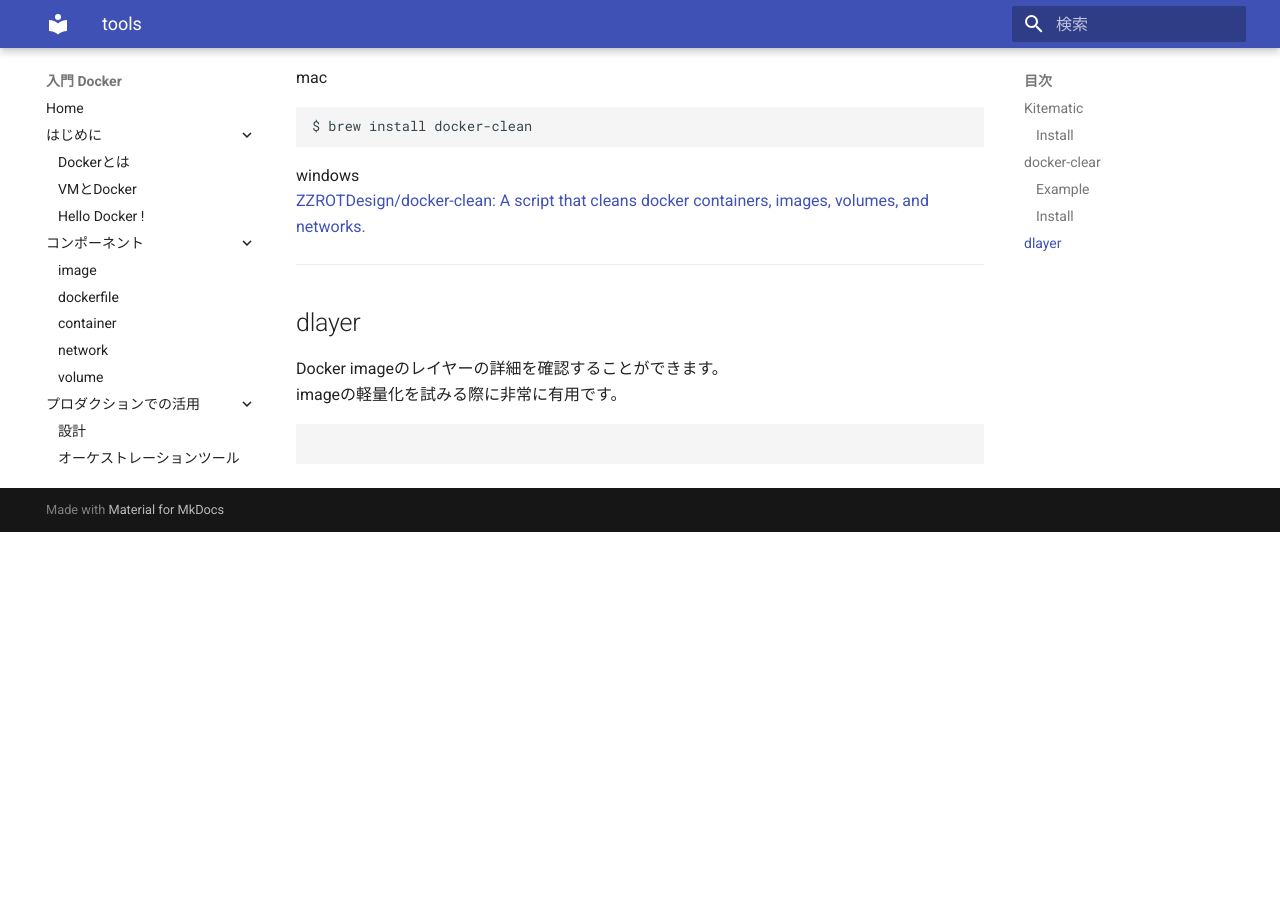
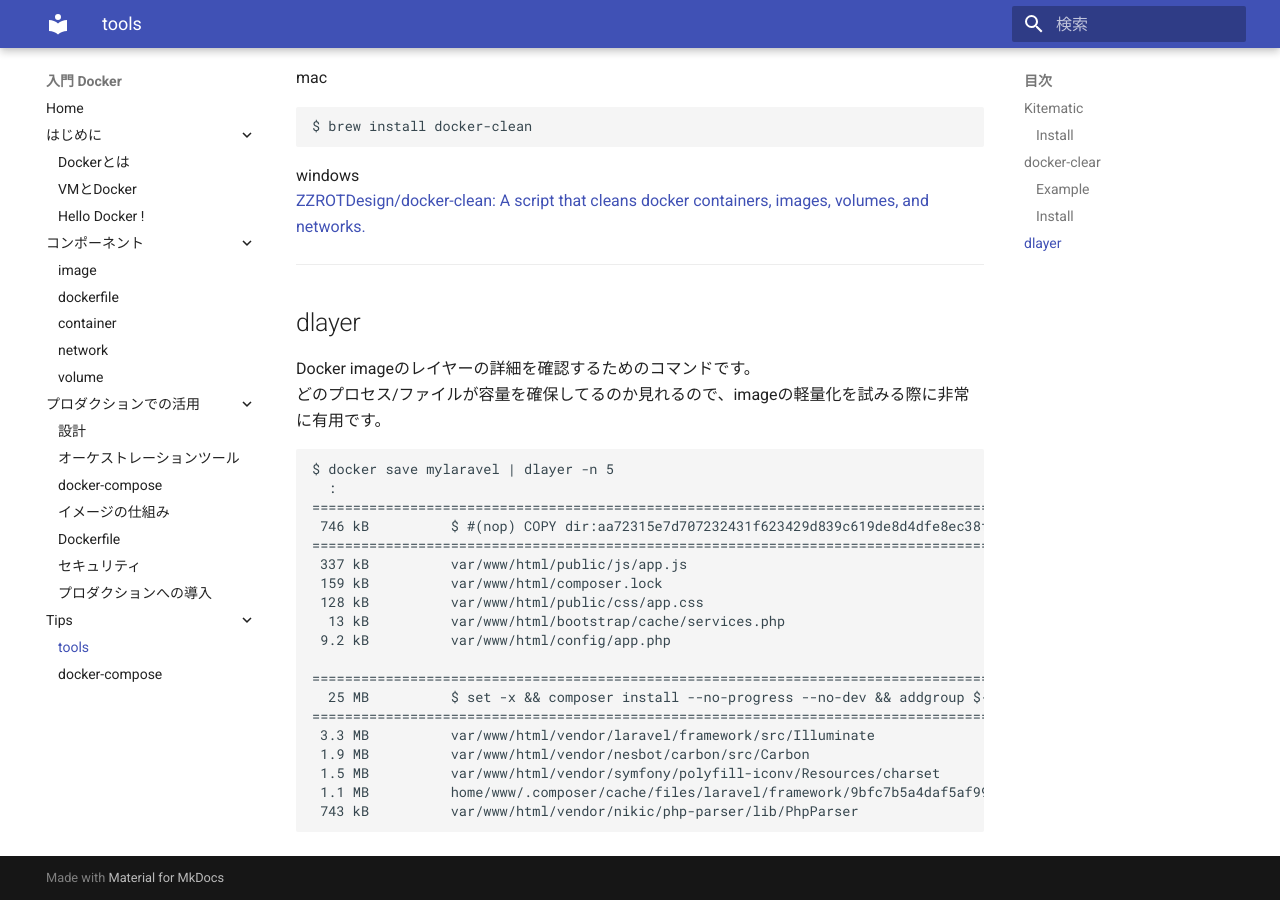
Before and after one commit to y-ohgi/introduction-docker, an MkDocs documentation site: the page built from docs/4_tips/tools.md, in a window 1280 px wide and 900 px high, scrolled down 1569 px. Built offline with MkDocs 1.6.1 and Material for MkDocs 9.7.7, drawn with Linux system fonts in a browser that asks for light colours; before the commit the page ends 2101 px from its top, so only the background shows below that.

Commit message:
Add dlayer

````diff
--- a/docs/4_tips/tools.md
+++ b/docs/4_tips/tools.md
@@ -44,9 +44,27 @@
 
 ---
 ## dlayer
-Docker imageのレイヤーの詳細を確認することができます。
-imageの軽量化を試みる際に非常に有用です。
+Docker imageのレイヤーの詳細を確認するためのコマンドです。
+どのプロセス/ファイルが容量を確保してるのか見れるので、imageの軽量化を試みる際に非常に有用です。
 
 ```
+$ docker save mylaravel | dlayer -n 5
+  :
+====================================================================================================
+ 746 kB          $ #(nop) COPY dir:aa72315e7d707232431f623429d839c619de8d4dfe8ec38f8da936af37d9f359 in .
+====================================================================================================
+ 337 kB          var/www/html/public/js/app.js
+ 159 kB          var/www/html/composer.lock
+ 128 kB          var/www/html/public/css/app.css
+  13 kB          var/www/html/bootstrap/cache/services.php
+ 9.2 kB          var/www/html/config/app.php
 
+====================================================================================================
+  25 MB          $ set -x && composer install --no-progress --no-dev && addgroup ${GNAME} -g ${GID} && adduser -D -G ${GNAME} -u ${UID} ${UNAME} && chown -R ${UNAME}:${GNAME} ${WORKDIR} && mv /root/.composer /home/${UNAME}/ && chown -R ${UNAME}:${GNAME} /home/${UNAME}
+====================================================================================================
+ 3.3 MB          var/www/html/vendor/laravel/framework/src/Illuminate
+ 1.9 MB          var/www/html/vendor/nesbot/carbon/src/Carbon
+ 1.5 MB          var/www/html/vendor/symfony/polyfill-iconv/Resources/charset
+ 1.1 MB          home/www/.composer/cache/files/laravel/framework/9bfc7b5a4daf5af99f1c03b2fe4278aadc50b123.zip
+ 743 kB          var/www/html/vendor/nikic/php-parser/lib/PhpParser
 ```
````
